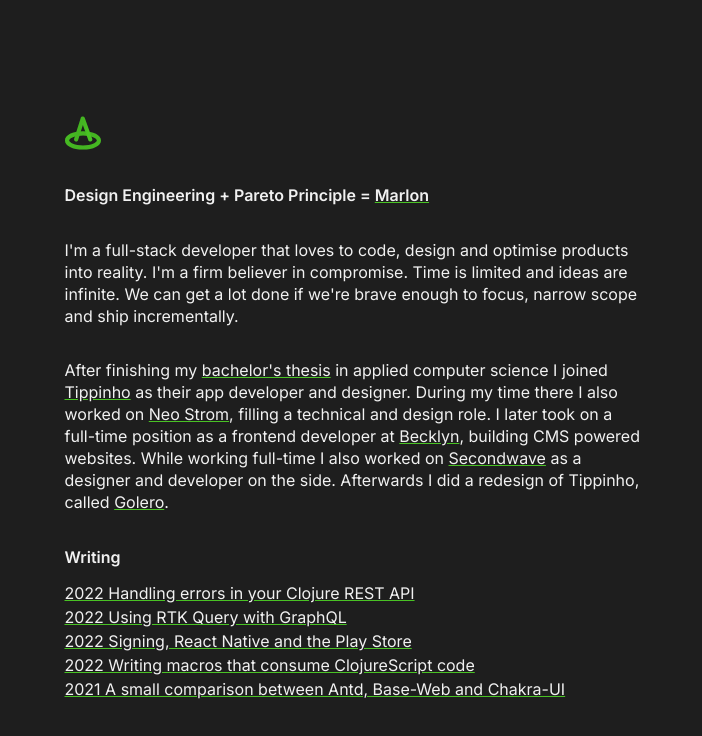
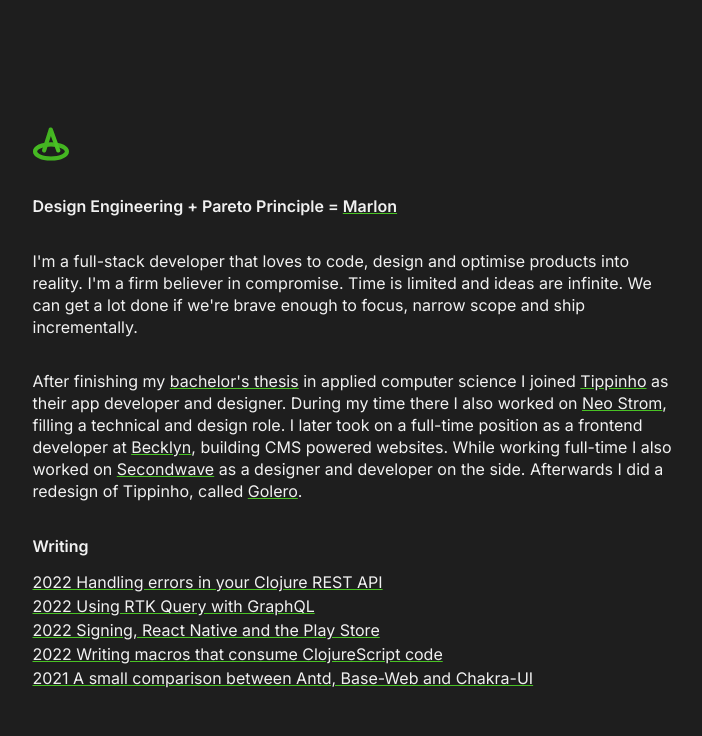
Before and after one commit to marlonschlosshauer/marlonschlosshauer.de, a Next.js app: page / in a window 1280 px wide. Shown: the top 736 px of the page, without its empty margins (280-982 px from the left). Built offline with nearby package versions, Linux system fonts and the light colour scheme.

Commit message:
Update content-width

```diff
--- a/src/app/layout.tsx
+++ b/src/app/layout.tsx
@@ -33,7 +33,7 @@ export default function RootLayout({ children }: PropsWithChildren) {
     return (
         <html lang="en" className={clsx(inter.className, "bg-black text-white")}>
             <head></head>
-            <body className="antialiased px-8 py-10 flex flex-col gap-8 min-h-screen mx-auto my-auto md:max-w-[640px] md:pt-14 md:min-h-[minmax(800px,100svh)] md:justify-center">
+            <body className="antialiased px-8 py-10 flex flex-col gap-8 min-h-screen mx-auto my-auto md:px-0 md:max-w-[640px] md:pt-14 md:min-h-[minmax(800px,100svh)] md:justify-center">
                 <nav className="flex">
                     <Header />
                 </nav>
```
